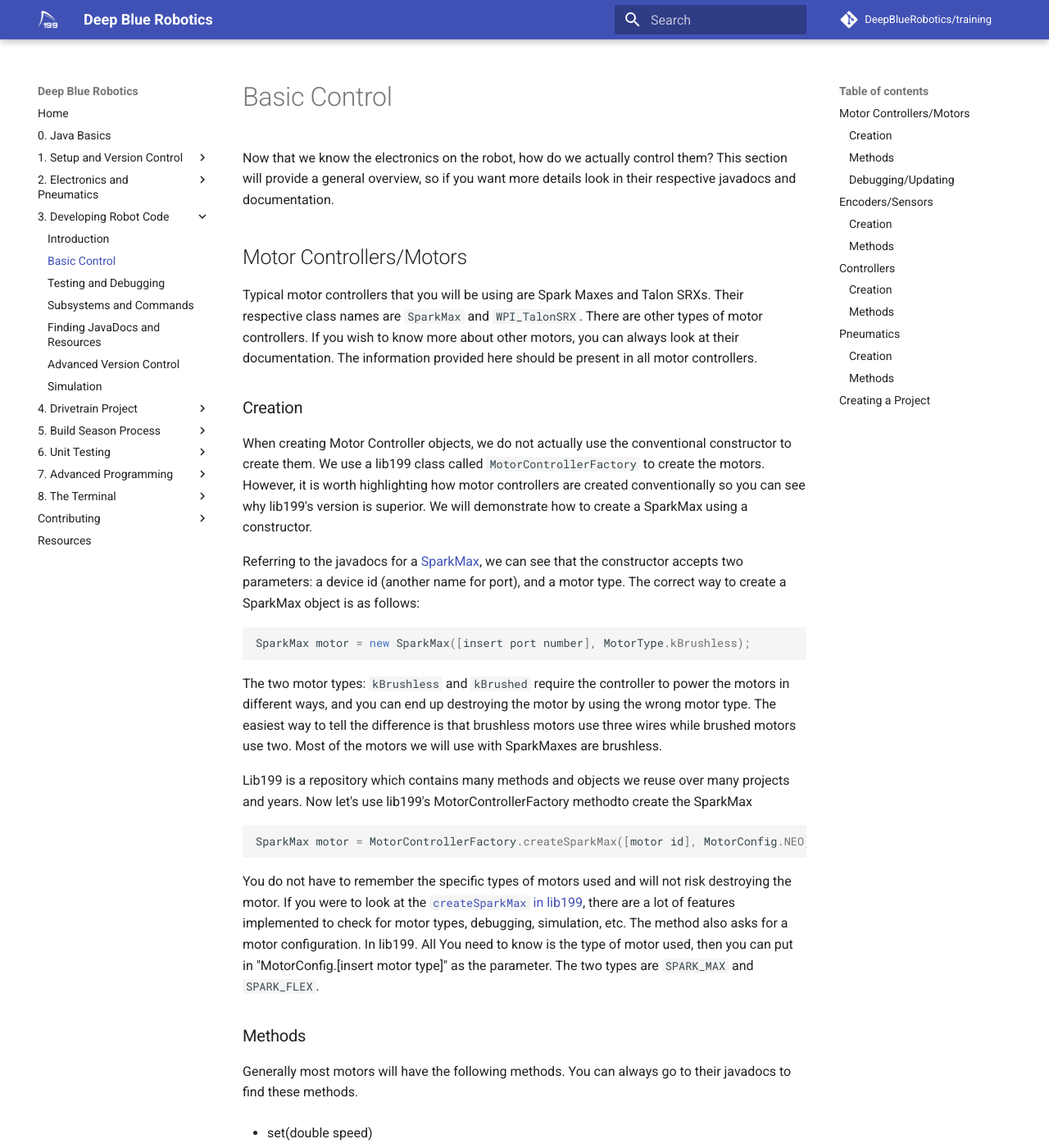
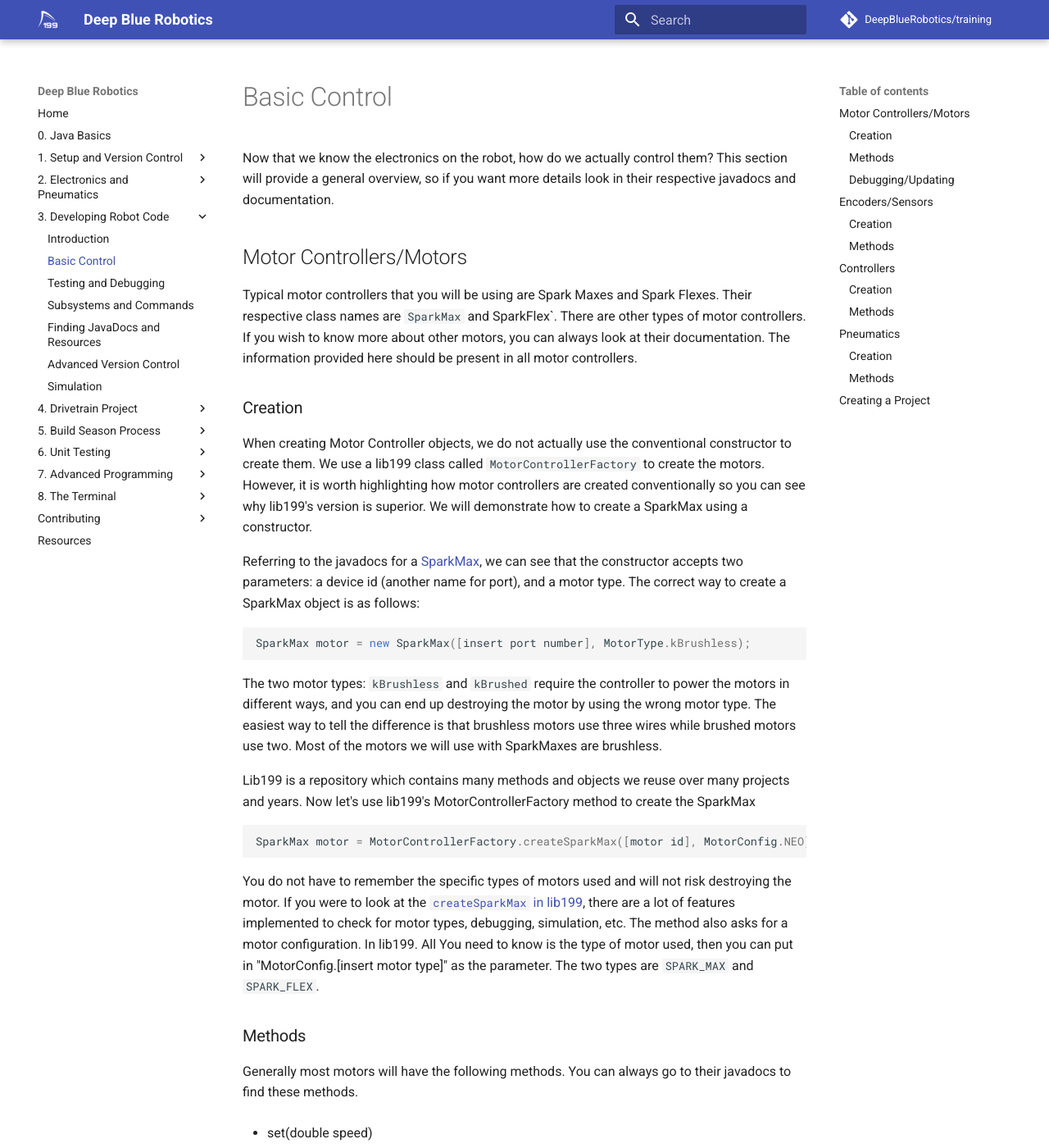
Before and after one commit to DeepBlueRobotics/training, an MkDocs documentation site: the page built from docs/section-3/basic-control.md, in a window 1280 px wide and 1400 px high. Shown: the whole window at 82% size. Built offline with MkDocs 1.6.1 and Material for MkDocs 9.7.7, drawn with Linux system fonts in a browser that asks for light colours; comment, search, counter and statistics services are not loaded.

Commit message:
some more changes

````diff
--- a/docs/section-3/basic-control.md
+++ b/docs/section-3/basic-control.md
@@ -1,7 +1,7 @@
 Now that we know the electronics on the robot, how do we actually control them? This section will provide a general overview, so if you want more details look in their respective javadocs and documentation.
 
 ## Motor Controllers/Motors
-Typical motor controllers that you will be using are Spark Maxes and Talon SRXs. Their respective class names are `SparkMax` and `WPI_TalonSRX`. There are other types of motor controllers. If you wish to know more about other motors, you can always look at their documentation. The information provided here should be present in all motor controllers.
+Typical motor controllers that you will be using are Spark Maxes and Spark Flexes. Their respective class names are `SparkMax` and SparkFlex`. There are other types of motor controllers. If you wish to know more about other motors, you can always look at their documentation. The information provided here should be present in all motor controllers.
 
 ### Creation
 
@@ -15,7 +15,7 @@ SparkMax motor = new SparkMax([insert port number], MotorType.kBrushless);
 
 The two motor types: `kBrushless` and `kBrushed` require the controller to power the motors in different ways, and you can end up destroying the motor by using the wrong motor type. The easiest way to tell the difference is that brushless motors use three wires while brushed motors use two. Most of the motors we will use with SparkMaxes are brushless.
 
-Lib199 is a repository which contains many methods and objects we reuse over many projects and years. Now let's use lib199's MotorControllerFactory methodto create the SparkMax
+Lib199 is a repository which contains many methods and objects we reuse over many projects and years. Now let's use lib199's MotorControllerFactory method to create the SparkMax
 
 ``` Java
 SparkMax motor = MotorControllerFactory.createSparkMax([motor id], MotorConfig.NEO);
@@ -52,7 +52,7 @@ Generally most motors will have the following methods. You can always go to thei
 ### Debugging/Updating
 - Motors have LED lights signifying their current status. You can find them on their website.
 
-    - [SparkMax](https://docs.revrobotics.com/sparkmax/status-led)
+    - [SparkMax](https://docs.revrobotics.com/brushless/spark-max/status-led)
     - [SparkFlex](https://docs.revrobotics.com/brushless/spark-flex/status-led)
 
 - Other than javadocs, these websites provide more information on installation of motor controller (Senac's job)
````
Also changed, not shown: docs/section-3/subsystems-and-commands.md (+1 -1 lines), docs/section-4/auton.md (+1 -1 lines), docs/section-5/delegation.md (+1 -1 lines).
